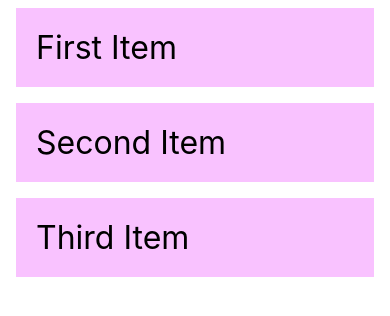
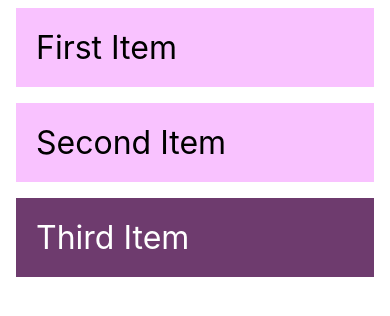
Before and after one commit to filmverse/RN_Test, a React Native app in the folder TestPro2/: screen / in a window 390 px wide. Shown: the top 316 px of the page. Built offline with nearby package versions, Linux system fonts and the light colour scheme.

Commit message:
setting up

```diff
--- a/TestPro2/components/NewApp.js
+++ b/TestPro2/components/NewApp.js
@@ -1,4 +1,4 @@
-import React, {useState} from 'react';
+import React, {useEffect, useState} from 'react';
 import {
   FlatList,
   SafeAreaView,
@@ -50,6 +50,21 @@ const NewApp = () => {
     );
   };
 
+  useEffect(() => {
+    const delay = 1000; // 1 second delay for each item press
+
+    const simulatePressForItems = () => {
+      DATA.forEach((item, index) => {
+        setTimeout(() => {
+          setSelectedId(item.id);
+        //   Item({item: item});
+        }, index * delay);
+      });
+    };
+
+    simulatePressForItems();
+  }, []);
+
   return (
     <SafeAreaView style={styles.container}>
       <FlatList
```
